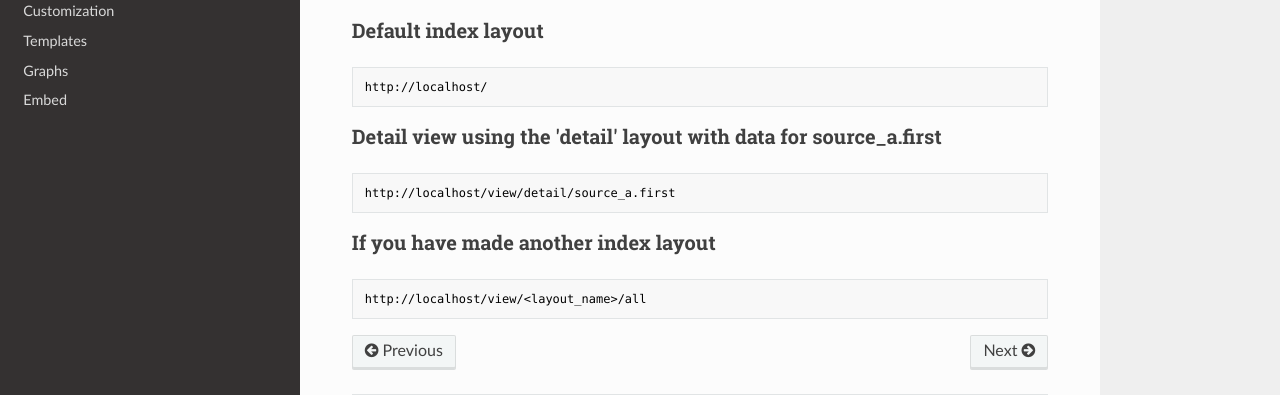
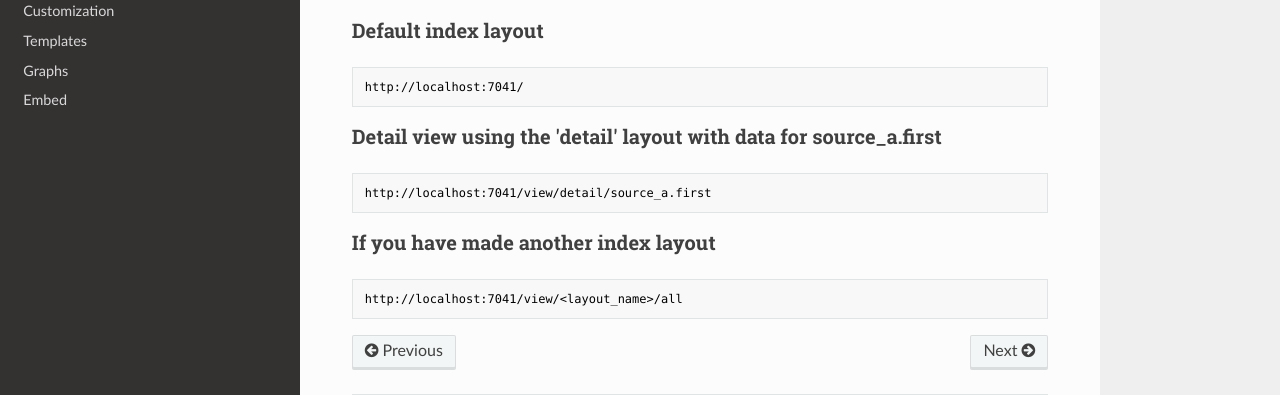
Before and after one commit to 20c/graphsrv, an MkDocs documentation site: the page built from docs/start.md, in a window 1280 px wide and 900 px high, scrolled down 1521 px. Shown: the part 436-831 px from the top of the window. Built offline with MkDocs 1.6.1, drawn with Linux system fonts in a browser that asks for light colours; nearby versions of some CDN libraries; old or Windows-style settings are respelled for this version of MkDocs; part of the change alters nothing that is shown.

Commit message:
fix urls

````diff
--- a/docs/start.md
+++ b/docs/start.md
@@ -90,15 +90,15 @@ Once the server is running you should be able to access these paths on your host
 
 ### Default index layout
 ```sh
-http://localhost/
+http://localhost:7041/
 ```
 
 ### Detail view using the 'detail' layout with data for source_a.first
 ```sh
-http://localhost/view/detail/source_a.first
+http://localhost:7041/view/detail/source_a.first
 ```
 
 ### If you have made another index layout
 ```sh
-http://localhost/view/<layout_name>/all
+http://localhost:7041/view/<layout_name>/all
 ```
````
